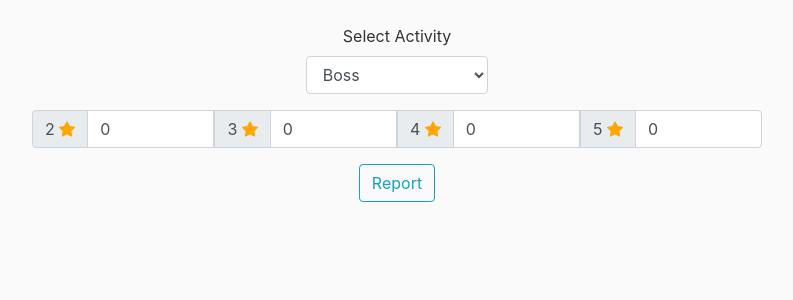
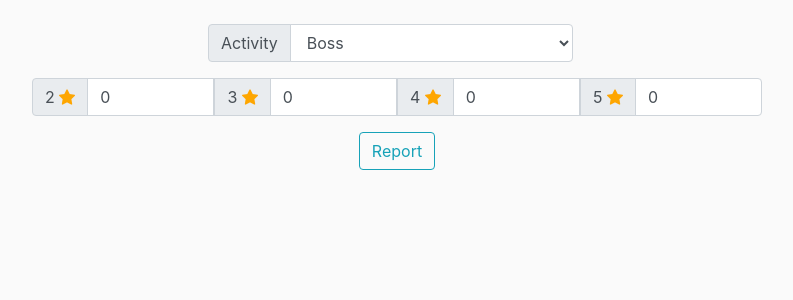
Before and after one commit to Dosx001/Genshin_Tools, a Django app: page /resource_converter/ in a window 1280 px wide. Shown: the part 56-356 px from the top of the page, without its empty margins (53-846 px from the left). Run offline with Django 3.2, Linux system fonts and the light colour scheme; some libraries are stand-ins or nearby versions.

Commit message:
Added post request and responese to Resource Converter page

```diff
--- a/resource_converter/templates/resource_converter.html
+++ b/resource_converter/templates/resource_converter.html
@@ -4,16 +4,23 @@
   <link rel="stylesheet" href="{% static 'resource_converter/styles.css' %}">
   <script src="{% static 'resource_converter/main.js' %}"></script>
 
-  <form>
-    <div class="form-group" align='center'>
-      <label for="ControlSelect">Select Activity</label>
+  <form method='post'>
+    {% csrf_token %}
+
+    <!-- Activity -->
+    <div class="input-group mb-3" id='Activity'>
+      <div class="input-group-prepend">
+        <span class="input-group-text" id="basic-addon1">Activity</span>
+      </div>
       <select class="form-control" id="ControlSelect">
         <option>Boss</option>
         <option>Domain of Forgery</option>
         <option>Domain of Mastery</option>
       </select>
     </div>
-    <div class="input-group mb-3">
+
+    <!-- Materials -->
+    <div class="input-group mb-3" id='Materials'>
       <div class="input-group-prepend">
         <span class="input-group-text">2&nbsp;<img src="/media/resource_converter/star.png"></span>
       </div>
--- a/resource_converter/views.py
+++ b/resource_converter/views.py
@@ -1,6 +1,12 @@
-from django.shortcuts import render
+from django.shortcuts import render, redirect
 from django.views.generic import View
+import json
 
 class ResourceConverterView(View):
     def get(self, request):
         return render(request, 'resource_converter.html')
+
+    def post(self, request):
+        data = json.loads(request.POST.get('data', None))
+        print(data)
+        return redirect('resource_converter')
--- a/website/static/resource_converter/main.js
+++ b/website/static/resource_converter/main.js
@@ -7,7 +7,7 @@ $(document).ready(function() {
             $('#5').remove();
             $('#extra').remove();
         } else if ($('#5')[0] == null) {
-            $('.input-group').append('<div class="input-group-prepend" id="extra">' +
+            $('#Materials').append('<div class="input-group-prepend" id="extra">' +
                 '<span class="input-group-text">5&nbsp;' +
                 '<img src="/media/resource_converter/star.png"></span></div>' +
                 '<input type="number" class="form-control" id="5" value="0">');
@@ -15,7 +15,25 @@ $(document).ready(function() {
     });
 
     $('button').click(function() {
-        var test = $('#ControlSelect')[0];
-        console.log(test.value);
+        var selection = $('#ControlSelect')[0].value;
+        request_data = {
+            activity: selection,
+            materials: {
+                star2: $('input[id=2]')[0].value,
+                star3: $('input[id=3]')[0].value,
+                star4: $('input[id=4]')[0].value
+            }
+        }
+        if (selection != 'Domain of Mastery') {
+            request_data.materials.star5 = $('input[id=5]')[0].value;
+        }
+        $.ajax({
+            url: '',
+            type: 'post',
+            data: {
+                csrfmiddlewaretoken: csrfToken,
+                data: JSON.stringify(request_data)
+            }
+        })
     });
 });
--- a/website/static/resource_converter/styles.css
+++ b/website/static/resource_converter/styles.css
@@ -1,3 +1,8 @@
 .form-control {
     width: 25%;
 }
+
+#Activity {
+    width: 50%;
+    left: 11rem;
+}
```
Also changed, not shown: db.sqlite3.
